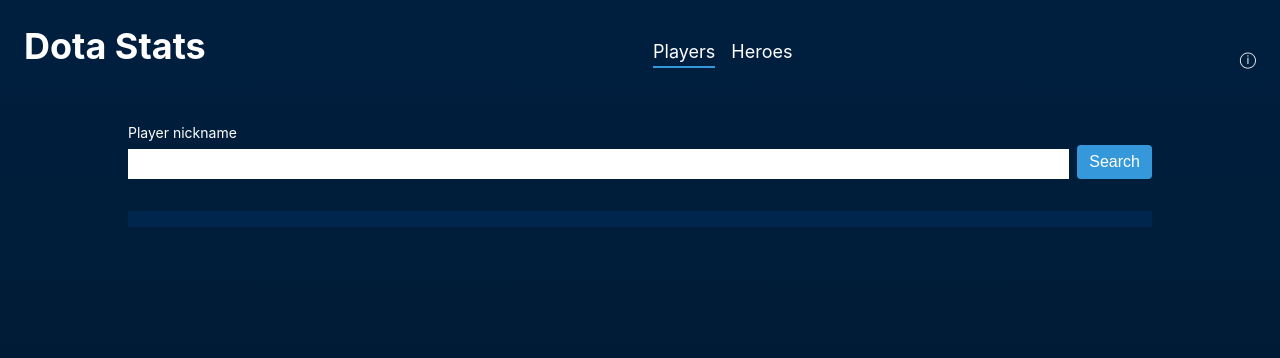
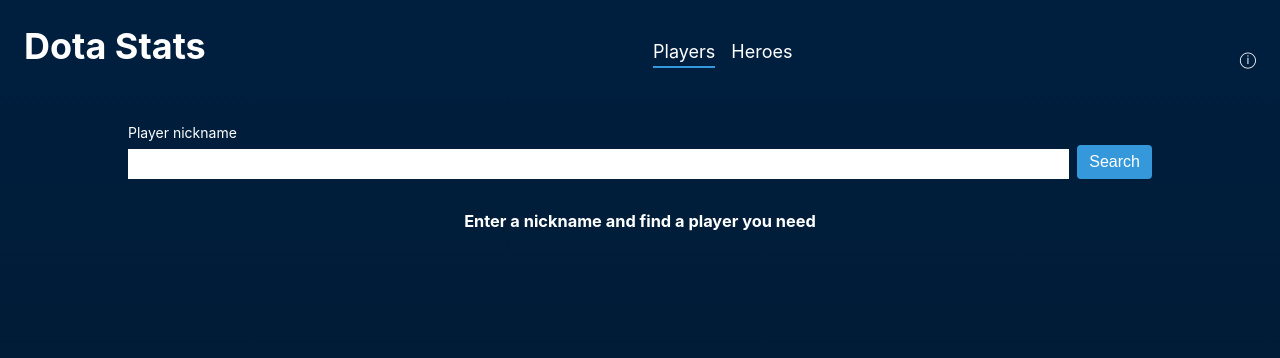
Before and after one commit to stanislavsemeniuk/dota-stats, a React (Create React App) app: page /players in a window 1280 px wide. Shown: the top 358 px of the page. Built offline with nearby package versions, Linux system fonts and the light colour scheme.

Commit message:
fix: bug on players page with empty string

```diff
--- a/src/pages/players/index.tsx
+++ b/src/pages/players/index.tsx
@@ -34,7 +34,7 @@ function Players() {
           Search
         </Button>
       </form>
-      {users && users.length < 1 ? (
+      {!users || users.length < 1 ? (
         <div className={styles.emptySearch}>
           <h3>Enter a nickname and find a player you need</h3>
         </div>
```
